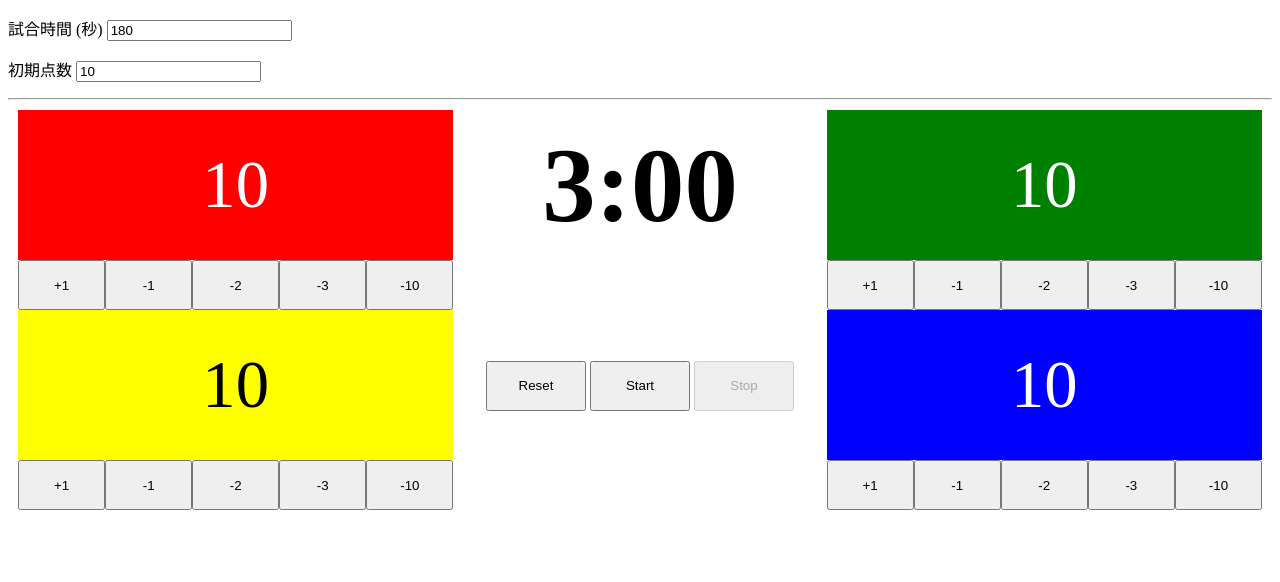
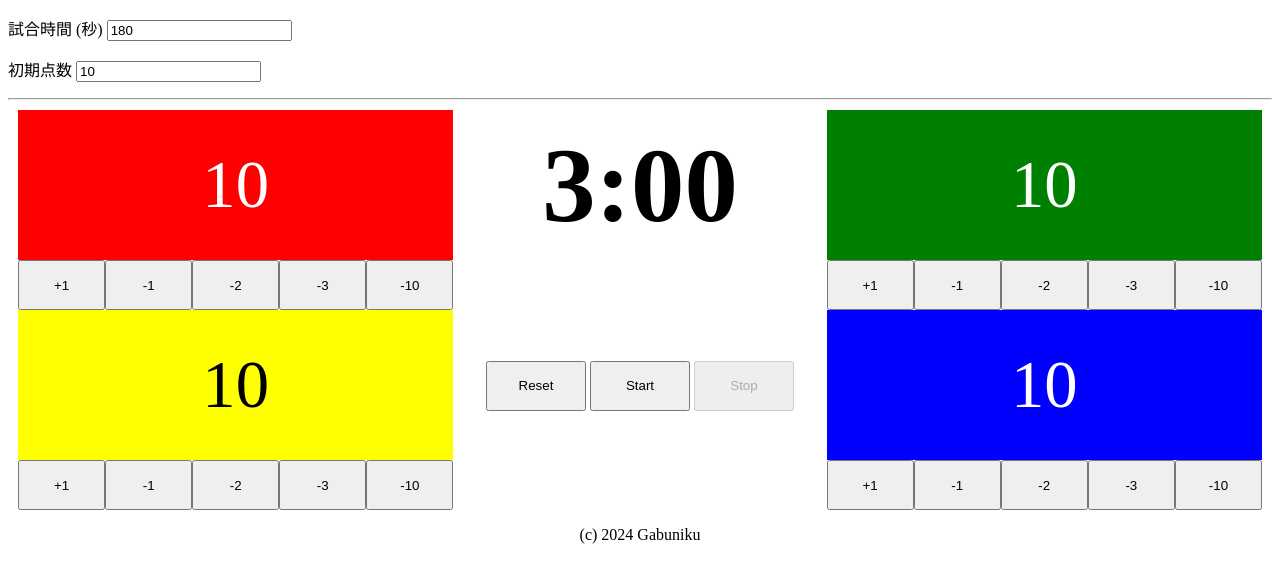
Before and after one commit to Gabuniku/minirobo-count, a plain HTML site: page index.html in a window 1280 px wide. Drawn offline with Linux system fonts and the light colour scheme.

Commit message:
add copyright

```diff
--- a/index.css
+++ b/index.css
@@ -51,7 +51,7 @@
 }
 
 .center{
-    align-items: center;
+    text-align: center;
 }
 
 .grid{
@@ -74,7 +74,6 @@
     margin:10px 10px;
     grid-template-columns: 35% 30% 35%;
     grid-auto-rows: auto;
-    height: 150px;
     line-height: 150px;
 }
 
--- a/index.html
+++ b/index.html
@@ -10,7 +10,6 @@
 </head>
 
 <body>
-
     <div id="interface">
         <p>
             試合時間 (秒)
@@ -90,6 +89,8 @@
         </div>
     </div>
 
+    <p class="center">(c) 2024 Gabuniku</p>
+
     <script src="minirobo.js"></script>
 
     <script>
```
